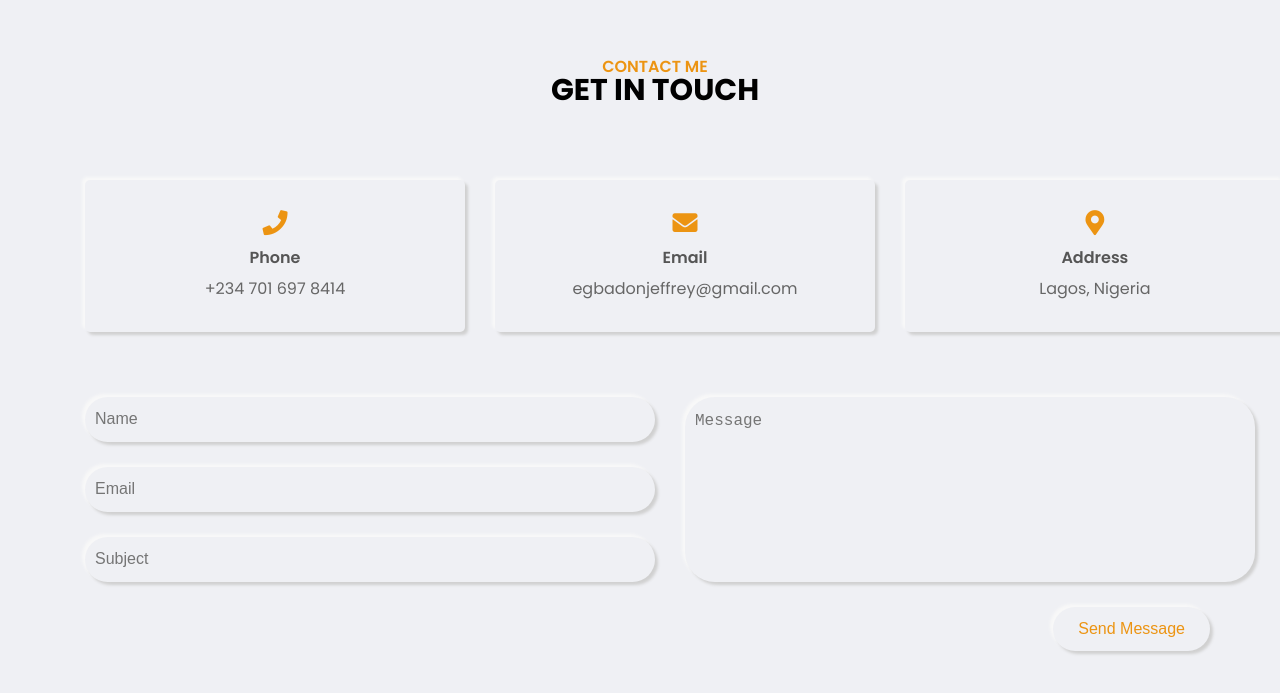
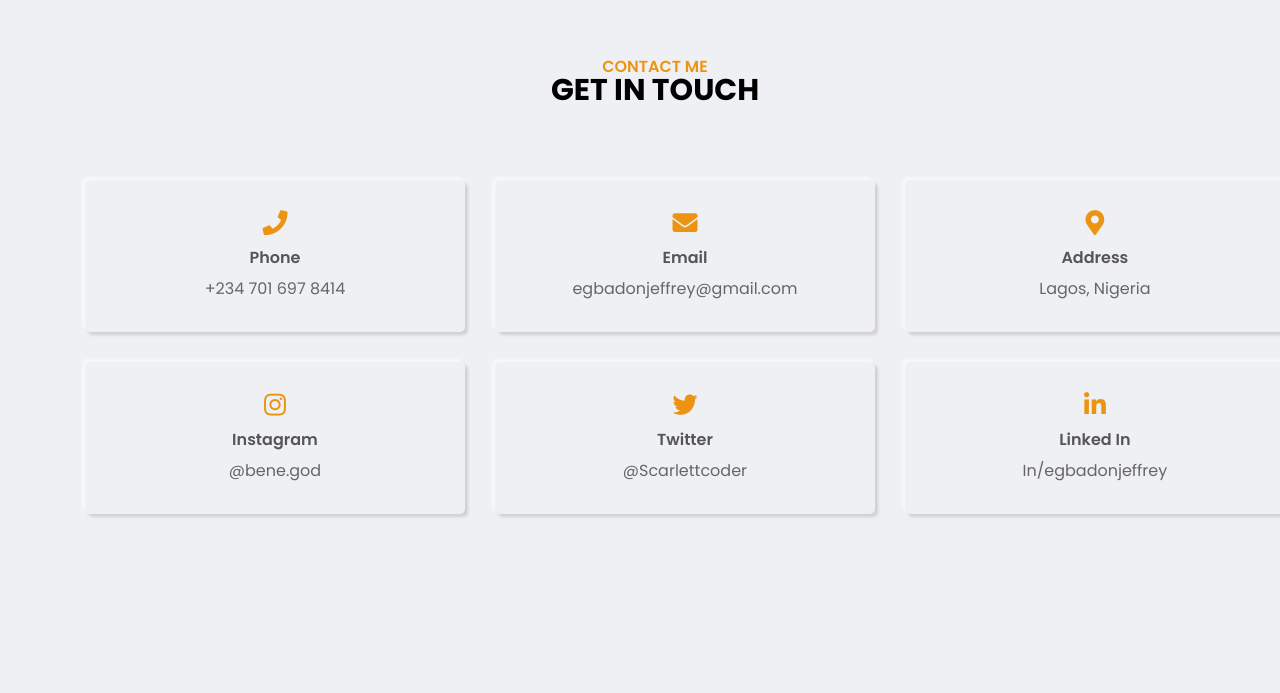
Before and after one commit to bene-god/portfolio, a plain HTML site: page index.html in a window 1280 px wide. Shown: the part 5537-6230 px from the top of the page. Drawn offline with Linux system fonts and the light colour scheme.

Commit message:
I changed the contact section from the contact form to links to socials

```diff
--- a/index.html
+++ b/index.html
@@ -950,7 +950,8 @@
       <div class="row mobile-row">
         <!-- contact item start -->
         <div class="contact-item">
-          <div class="contact-item-inner outer-shadow">
+          <div class="contact-item-inner outer-shadow hover-in-shadow">
+
             <i class="fas fa-phone"></i>
             <span>Phone</span>
             <p>+234 701 697 8414</p>
@@ -959,16 +960,18 @@
         <!-- contact item end -->
         <!-- contact item start -->
         <div class="contact-item">
-          <div class="contact-item-inner outer-shadow">
-            <i class="fas fa-envelope"></i>
-            <span>Email</span>
-            <p>egbadonjeffrey@gmail.com</p>
+          <div class="contact-item-inner outer-shadow hover-in-shadow">
+            <a href="mailto:egbadonjeffrey@gmail.com" target="_blank" rel="noopener noreferrer">
+              <i class="fas fa-envelope"></i>
+              <span>Email</span>
+              <p>egbadonjeffrey@gmail.com</p>
+            </a>
           </div>
         </div>
         <!-- contact item end -->
         <!-- contact item start -->
         <div class="contact-item">
-          <div class="contact-item-inner outer-shadow">
+          <div class="contact-item-inner outer-shadow hover-in-shadow">
             <i class="fas fa-map-marker-alt"></i>
             <span>Address</span>
             <p>Lagos,
@@ -978,38 +981,42 @@
         </div>
         <!-- contact item end -->
       </div>
-      <div class="row">
-        <div class="contact-form">
-          <form action="POST" data-netlify="true">
-            <div class="row mobile-row">
-              <div class="w-50">
-                <div class="input-group outer-shadow hover-in-shadow">
-                  <input type="name" id="name" placeholder="Name" class="input-control">
-                </div>
-                <div class="input-group outer-shadow hover-in-shadow">
-                  <input id="email" type="email" placeholder="Email" class="input-control">
-                </div>
-                <div class="input-group outer-shadow hover-in-shadow">
-                  <input id="subject" type="text" placeholder="Subject" class="input-control">
-                </div>
-              </div>
-              <div class="w-50">
-                <div class="input-group outer-shadow hover-in-shadow">
-                  <textarea id="Message" class="input-control" placeholder="Message"></textarea>
-                </div>
-              </div>
-              <div class="field">
-                <div class="data-netlify-recaptcha=" true">
-
-                </div>
-              </div>
-            </div>
-            <div class="row">
-              <div class="submit-btn">
-                <button type="submit" class="btn-1 btn-2 outer-shadow hover-in-shadow"> Send Message </button>
-              </div>
-            </div>
-          </form>
+
+      <!-- social contact starts -->
+
+      <div class="row mobile-row">
+        <div class="contact-item">
+
+          <div class="contact-item-inner outer-shadow hover-in-shadow">
+            <a href="https://www.instagram.com/bene.god/" target="blank">
+              <i class=" fab fa-instagram"></i>
+              <span>Instagram</span>
+              <p>@bene.god
+              </p>
+            </a>
+          </div>
+
+        </div>
+        <div class="contact-item">
+
+          <div class="contact-item-inner outer-shadow hover-in-shadow">
+            <a href="https://twitter.com/Scarlettcoder" target="blank">
+              <i class="fab fa-twitter"></i>
+              <span>Twitter</span>
+              <p>@Scarlettcoder
+              </p>
+          </div>
+          </a>
+        </div>
+        <div class="contact-item">
+          <div class="contact-item-inner outer-shadow hover-in-shadow">
+            <a href="https://www.linkedin.com/in/egbadonjeffrey" target="blank">
+              <i class="fab fa-linkedin-in"></i>
+              <span>Linked In</span>
+              <p>In/egbadonjeffrey
+              </p>
+            </a>
+          </div>
         </div>
       </div>
     </div>
```
